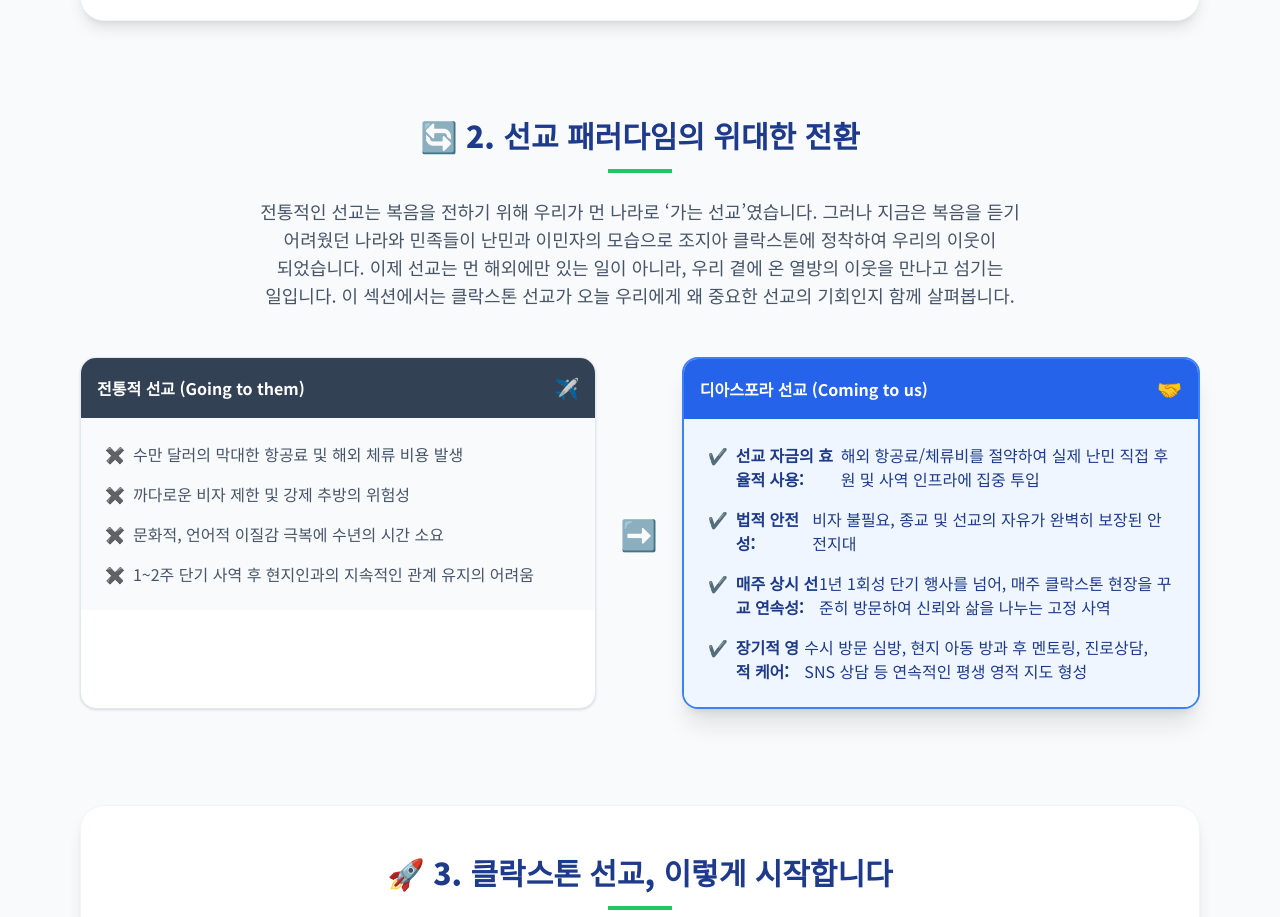
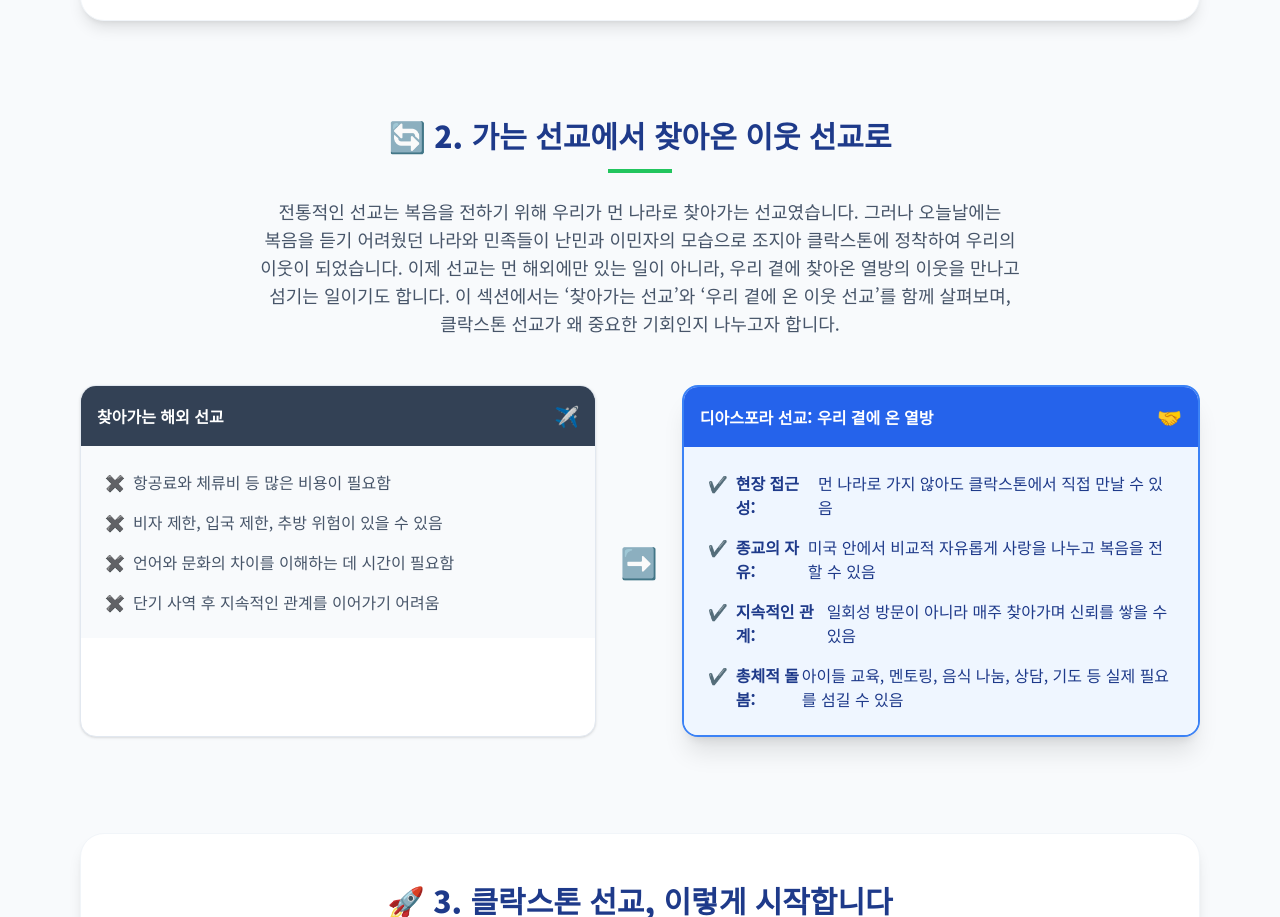
Before and after one commit to tochrisyoo-debug/clarkston, a plain HTML site: page index.html in a window 1280 px wide. Shown: the part 1635-2552 px from the top of the page. Drawn offline with nearby package versions, Linux system fonts and the light colour scheme.

Commit message:
Update index.html

```diff
--- a/index.html
+++ b/index.html
@@ -113,27 +113,27 @@ body { font-family: 'Noto Sans KR', sans-serif; background-color: #f8fafc; color
 
     <section id="paradigm" class="scroll-mt-24">
         <div class="text-center mb-12">
-            <h2 class="text-3xl font-black text-blue-900 mb-4">🔄 2. 선교 패러다임의 위대한 전환</h2>
+            <h2 class="text-3xl font-black text-blue-900 mb-4">🔄 2. 가는 선교에서 찾아온 이웃 선교로</h2>
             <div class="w-16 h-1 bg-green-500 mx-auto mb-6"></div>
             <p class="text-lg text-slate-600 max-w-3xl mx-auto break-keep">
-                전통적인 선교는 복음을 전하기 위해 우리가 먼 나라로 ‘가는 선교’였습니다. 그러나 지금은 복음을 듣기 어려웠던 나라와 민족들이 난민과 이민자의 모습으로 조지아 클락스톤에 정착하여 우리의 이웃이 되었습니다.
+                전통적인 선교는 복음을 전하기 위해 우리가 먼 나라로 찾아가는 선교였습니다. 그러나 오늘날에는 복음을 듣기 어려웠던 나라와 민족들이 난민과 이민자의 모습으로 조지아 클락스톤에 정착하여 우리의 이웃이 되었습니다.
 
-이제 선교는 먼 해외에만 있는 일이 아니라, 우리 곁에 온 열방의 이웃을 만나고 섬기는 일입니다. 이 섹션에서는 클락스톤 선교가 오늘 우리에게 왜 중요한 선교의 기회인지 함께 살펴봅니다.
+이제 선교는 먼 해외에만 있는 일이 아니라, 우리 곁에 찾아온 열방의 이웃을 만나고 섬기는 일이기도 합니다. 이 섹션에서는 ‘찾아가는 선교’와 ‘우리 곁에 온 이웃 선교’를 함께 살펴보며, 클락스톤 선교가 왜 중요한 기회인지 나누고자 합니다.
             </p>
         </div>
 
         <div class="flex flex-col md:flex-row gap-6">
             <div class="flex-1 bg-white rounded-2xl shadow border border-slate-200 overflow-hidden cursor-pointer group" onclick="toggleCard('traditional')">
                 <div class="bg-slate-700 p-4 text-white font-bold flex justify-between items-center">
-                    <span>전통적 선교 (Going to them)</span>
+                    <span>찾아가는 해외 선교</span>
                     <span class="text-xl">✈️</span>
                 </div>
                 <div id="card-traditional" class="p-6 bg-slate-50 transition-all">
                     <ul class="space-y-4 text-slate-600">
-                        <li class="flex items-start"><span class="mr-2 text-slate-400">✖️</span> 수만 달러의 막대한 항공료 및 해외 체류 비용 발생</li>
-                        <li class="flex items-start"><span class="mr-2 text-slate-400">✖️</span> 까다로운 비자 제한 및 강제 추방의 위험성</li>
-                        <li class="flex items-start"><span class="mr-2 text-slate-400">✖️</span> 문화적, 언어적 이질감 극복에 수년의 시간 소요</li>
-                        <li class="flex items-start"><span class="mr-2 text-slate-400">✖️</span> 1~2주 단기 사역 후 현지인과의 지속적인 관계 유지의 어려움</li>
+                        <li class="flex items-start"><span class="mr-2 text-slate-400">✖️</span> 항공료와 체류비 등 많은 비용이 필요함</li>
+                        <li class="flex items-start"><span class="mr-2 text-slate-400">✖️</span> 비자 제한, 입국 제한, 추방 위험이 있을 수 있음</li>
+                        <li class="flex items-start"><span class="mr-2 text-slate-400">✖️</span> 언어와 문화의 차이를 이해하는 데 시간이 필요함</li>
+                        <li class="flex items-start"><span class="mr-2 text-slate-400">✖️</span> 단기 사역 후 지속적인 관계를 이어가기 어려움</li>
                     </ul>
                 </div>
             </div>
@@ -142,15 +142,15 @@ body { font-family: 'Noto Sans KR', sans-serif; background-color: #f8fafc; color
 
             <div class="flex-1 bg-white rounded-2xl shadow-xl border-2 border-blue-500 overflow-hidden cursor-pointer group" onclick="toggleCard('diaspora')">
                 <div class="bg-blue-600 p-4 text-white font-bold flex justify-between items-center">
-                    <span>디아스포라 선교 (Coming to us)</span>
+                    <span>디아스포라 선교: 우리 곁에 온 열방</span>
                     <span class="text-xl">🤝</span>
                 </div>
                 <div id="card-diaspora" class="p-6 bg-blue-50 transition-all">
                     <ul class="space-y-4 text-blue-900 font-medium">
-                        <li class="flex items-start"><span class="mr-2 text-blue-500">✔️</span> <strong>선교 자금의 효율적 사용:</strong> 해외 항공료/체류비를 절약하여 실제 난민 직접 후원 및 사역 인프라에 집중 투입</li>
-                        <li class="flex items-start"><span class="mr-2 text-blue-500">✔️</span> <strong>법적 안전성:</strong> 비자 불필요, 종교 및 선교의 자유가 완벽히 보장된 안전지대</li>
-                        <li class="flex items-start"><span class="mr-2 text-blue-500">✔️</span> <strong>매주 상시 선교 연속성:</strong> 1년 1회성 단기 행사를 넘어, 매주 클락스톤 현장을 꾸준히 방문하여 신뢰와 삶을 나누는 고정 사역</li>
-                        <li class="flex items-start"><span class="mr-2 text-blue-500">✔️</span> <strong>장기적 영적 케어:</strong> 수시 방문 심방, 현지 아동 방과 후 멘토링, 진로상담, SNS 상담 등 연속적인 평생 영적 지도 형성</li>
+                        <li class="flex items-start"><span class="mr-2 text-blue-500">✔️</span> <strong>현장 접근성:</strong> 먼 나라로 가지 않아도 클락스톤에서 직접 만날 수 있음</li>
+                        <li class="flex items-start"><span class="mr-2 text-blue-500">✔️</span> <strong>종교의 자유:</strong> 미국 안에서 비교적 자유롭게 사랑을 나누고 복음을 전할 수 있음</li>
+                        <li class="flex items-start"><span class="mr-2 text-blue-500">✔️</span> <strong>지속적인 관계:</strong> 일회성 방문이 아니라 매주 찾아가며 신뢰를 쌓을 수 있음</li>
+                        <li class="flex items-start"><span class="mr-2 text-blue-500">✔️</span> <strong>총체적 돌봄:</strong> 아이들 교육, 멘토링, 음식 나눔, 상담, 기도 등 실제 필요를 섬길 수 있음</li>
                     </ul>
                 </div>
             </div>
```
